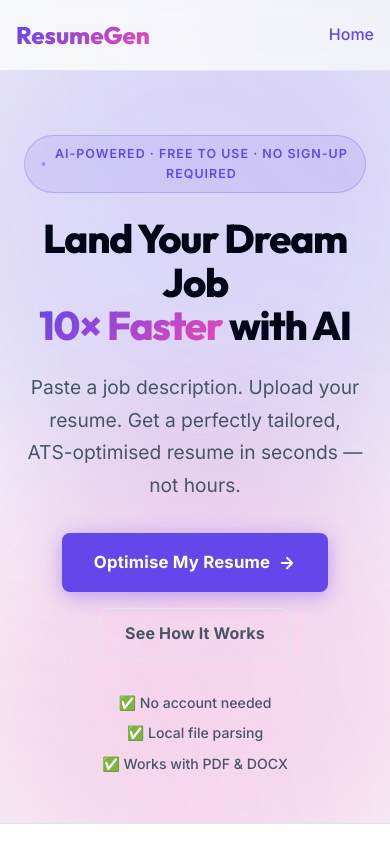
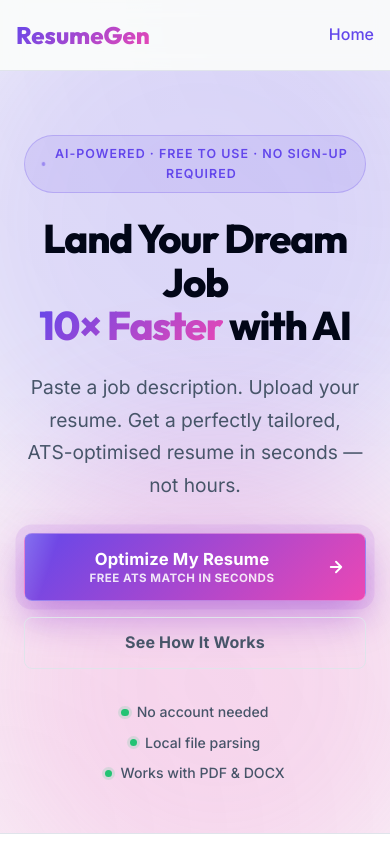
Before and after one commit to GopiAjt/resume-generator, a Vue app: page / in a window 390 px wide. Shown: the top 844 px of the page. Built offline with nearby package versions, Linux system fonts and the light colour scheme; no server answers.

Commit message:
feat: enhance UI components with improved hero call-to-action, refined navigation, and responsive layout adjustments.

```diff
--- a/src/App.vue
+++ b/src/App.vue
@@ -8,7 +8,17 @@ const goHome = () => router.push('/');
   <header>
     <div class="container navbar">
       <div class="logo">
-        <span class="logo-text" @click="goHome" role="button" tabindex="0" aria-label="Go to home page">ResumeGen</span>
+        <span
+          class="logo-text"
+          @click="goHome"
+          @keydown.enter.prevent="goHome"
+          @keydown.space.prevent="goHome"
+          role="button"
+          tabindex="0"
+          aria-label="Go to home page"
+        >
+          ResumeGen
+        </span>
       </div>
       <nav aria-label="Main navigation">
         <RouterLink to="/">Home</RouterLink>
@@ -42,13 +52,13 @@ header {
   position: sticky;
   top: 0;
   z-index: 100;
-  background: hsla(0, 0%, 100%, 0);
+  background: hsl(220 20% 98% / 0.82);
   border-bottom: 1px solid var(--color-border);
 }
 
 @media (prefers-color-scheme: dark) {
   header {
-    background: hsla(0, 0%, 100%, 0);
+    background: hsl(220 40% 8% / 0.78);
   }
 }
 
@@ -59,6 +69,8 @@ header {
 }
 
 .logo-text {
+  display: inline-flex;
+  border-radius: var(--radius-sm);
   font-family: var(--font-family-display);
   font-weight: 800;
   font-size: 1.5rem;
@@ -67,6 +79,11 @@ header {
   -webkit-text-fill-color: transparent;
   background-clip: text;
   cursor: pointer;
+}
+
+.logo-text:focus-visible {
+  outline: 3px solid hsla(var(--hue-primary), 80%, 60%, 0.35);
+  outline-offset: 4px;
 }
 
 nav {
--- a/src/views/CreateResumeView.vue
+++ b/src/views/CreateResumeView.vue
@@ -428,6 +428,8 @@ const onStartOver = () => {
   display: inline-flex;
   align-items: center;
   gap: var(--space-2);
+  min-width: 235px;
+  justify-content: center;
 }
 
 .btn-spinner {
@@ -506,6 +508,7 @@ button:disabled {
   justify-content: space-between;
   min-width: 320px;
   max-width: 500px;
+  width: calc(100vw - var(--space-8));
   padding: var(--space-4) var(--space-6);
   border-radius: var(--radius-lg);
   box-shadow: var(--shadow-xl);
@@ -592,5 +595,15 @@ button:disabled {
     gap: var(--space-4);
     text-align: center;
   }
+
+  .actions,
+  .actions .btn {
+    width: 100%;
+  }
+
+  .loading-step-text {
+    min-width: 0;
+    width: 100%;
+  }
 }
 </style>
--- a/src/views/HomeView.vue
+++ b/src/views/HomeView.vue
@@ -27,8 +27,12 @@
         </p>
 
         <div class="cta-group fade-in" style="animation-delay: 320ms">
-          <RouterLink to="/create-resume" class="btn btn-primary btn-lg">
-            Optimise My Resume
+          <RouterLink to="/create-resume" class="btn btn-primary btn-lg hero-cta" aria-label="Optimize my resume for free">
+            <span class="cta-shine" aria-hidden="true"></span>
+            <span class="cta-copy">
+              <span class="cta-main">Optimize My Resume</span>
+              <span class="cta-note">Free ATS match in seconds</span>
+            </span>
             <svg xmlns="http://www.w3.org/2000/svg" width="18" height="18" viewBox="0 0 24 24" fill="none"
               stroke="currentColor" stroke-width="2.5" stroke-linecap="round" stroke-linejoin="round">
               <path d="M5 12h14M12 5l7 7-7 7" />
@@ -38,9 +42,9 @@
         </div>
 
         <div class="hero-proof fade-in" style="animation-delay: 420ms">
-          <span>✅ No account needed</span>
-          <span>✅ Local file parsing</span>
-          <span>✅ Works with PDF & DOCX</span>
+          <span>No account needed</span>
+          <span>Local file parsing</span>
+          <span>Works with PDF & DOCX</span>
         </div>
       </div>
     </section>
@@ -386,7 +390,7 @@
 }
 
 .btn-primary {
-  background: var(--color-primary);
+  background: linear-gradient(135deg, var(--color-primary), var(--color-secondary));
   color: white;
   padding: var(--space-3) var(--space-6);
   box-shadow: 0 4px 20px hsla(var(--hue-primary), 80%, 60%, 0.4);
@@ -401,6 +405,91 @@
 .btn-lg {
   padding: var(--space-4) var(--space-8);
   font-size: 1.05rem;
+}
+
+.hero-cta {
+  isolation: isolate;
+  min-width: 260px;
+  min-height: 68px;
+  overflow: hidden;
+  padding: var(--space-3) var(--space-5);
+  border: 1px solid hsl(0 0% 100% / 0.32);
+  box-shadow:
+    0 14px 34px hsla(var(--hue-primary), 80%, 50%, 0.36),
+    0 0 0 7px hsla(var(--hue-primary), 80%, 60%, 0.1);
+  animation: cta-breathe 2.8s ease-in-out infinite;
+}
+
+.hero-cta:hover {
+  animation-play-state: paused;
+}
+
+.hero-cta svg {
+  flex-shrink: 0;
+  transition: transform var(--transition-base);
+}
+
+.hero-cta:hover svg {
+  transform: translateX(3px);
+}
+
+.cta-shine {
+  position: absolute;
+  inset: -80% auto -80% -40%;
+  z-index: -1;
+  width: 38%;
+  transform: rotate(18deg);
+  background: linear-gradient(90deg, transparent, hsl(0 0% 100% / 0.42), transparent);
+  animation: cta-shine 3.4s ease-in-out infinite;
+}
+
+.cta-copy {
+  display: flex;
+  flex-direction: column;
+  align-items: flex-start;
+  line-height: 1.15;
+}
+
+.cta-main {
+  font-size: 1.04rem;
+}
+
+.cta-note {
+  margin-top: 0.2rem;
+  font-size: 0.72rem;
+  font-weight: 800;
+  letter-spacing: 0.04em;
+  opacity: 0.86;
+  text-transform: uppercase;
+}
+
+@keyframes cta-breathe {
+
+  0%,
+  100% {
+    box-shadow:
+      0 14px 34px hsla(var(--hue-primary), 80%, 50%, 0.36),
+      0 0 0 7px hsla(var(--hue-primary), 80%, 60%, 0.1);
+  }
+
+  50% {
+    box-shadow:
+      0 18px 42px hsla(var(--hue-secondary), 80%, 50%, 0.42),
+      0 0 0 11px hsla(var(--hue-secondary), 80%, 60%, 0.12);
+  }
+}
+
+@keyframes cta-shine {
+
+  0%,
+  42% {
+    left: -42%;
+  }
+
+  70%,
+  100% {
+    left: 112%;
+  }
 }
 
 .btn-ghost {
@@ -424,6 +513,18 @@
   font-size: 0.88rem;
   color: var(--color-text-muted);
   font-weight: 500;
+}
+
+.hero-proof span::before {
+  content: '';
+  display: inline-block;
+  width: 0.45rem;
+  height: 0.45rem;
+  margin-right: var(--space-2);
+  border-radius: 50%;
+  background: hsl(var(--hue-success), 70%, 45%);
+  box-shadow: 0 0 0 3px hsla(var(--hue-success), 70%, 45%, 0.14);
+  vertical-align: 0.08em;
 }
 
 /* ─── Stats Bar ───────────────────────────────────────────────────────────── */
@@ -671,6 +772,24 @@
     font-size: 2.5rem;
   }
 
+  .cta-group {
+    align-items: stretch;
+    flex-direction: column;
+  }
+
+  .cta-group .btn {
+    width: 100%;
+  }
+
+  .hero-cta {
+    min-width: 0;
+  }
+
+  .hero-cta .cta-copy {
+    flex: 1;
+    align-items: center;
+  }
+
   .final-cta h2 {
     font-size: 1.9rem;
   }
@@ -681,4 +800,13 @@
     gap: var(--space-2);
   }
 }
+
+@media (prefers-reduced-motion: reduce) {
+  .hero-cta,
+  .cta-shine,
+  .badge-dot,
+  .fade-in {
+    animation: none;
+  }
+}
 </style>
```
